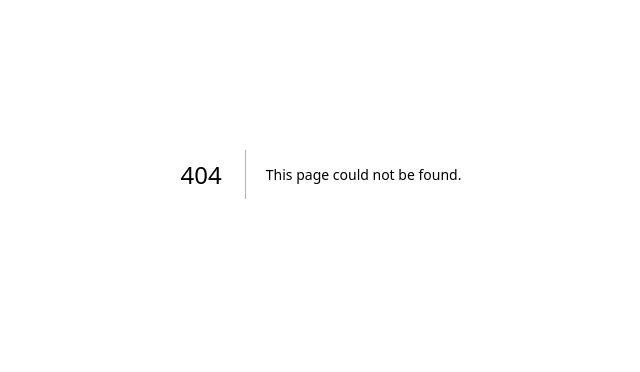
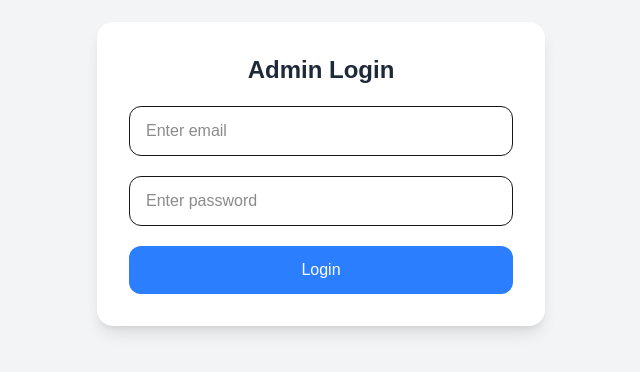
Before and after one commit to MAHIR-DEVES/novasoft-frontend, a Next.js app: page /login in a window 1280 px wide. Before the commit this address had no page. Shown: the part 226-598 px from the top of the page, without its empty margins (319-959 px from the left). Built offline with nearby package versions, Linux system fonts and the light colour scheme.

Commit message:
first commit

```diff
--- /dev/null
+++ b/src/app/(admin)/admin/page.tsx
@@ -0,0 +1,7 @@
+import React from 'react';
+
+const page = () => {
+  return <div>page</div>;
+};
+
+export default page;
--- /dev/null
+++ b/src/app/(admin)/layout.tsx
@@ -0,0 +1,59 @@
+/* eslint-disable @typescript-eslint/no-unused-vars */
+'use client';
+
+import { useEffect, useState } from 'react';
+import { useRouter } from 'next/navigation';
+import Sidebar from '@/components/admin/Sidebar';
+
+export default function AdminLayout({
+  children,
+}: {
+  children: React.ReactNode;
+}) {
+  const router = useRouter();
+  const [loading, setLoading] = useState(true);
+
+  useEffect(() => {
+    const user = localStorage.getItem('admin');
+
+    if (!user) {
+      router.replace('/login');
+      return;
+    }
+
+    try {
+      const parsedUser = JSON.parse(user);
+
+      // check login status
+      if (!parsedUser?.loggedIn) {
+        router.replace('/login');
+        return;
+      }
+
+      // optional role check
+      if (parsedUser?.role && parsedUser.role !== 'admin') {
+        router.replace('/login');
+        return;
+      }
+    } catch (error) {
+      router.replace('/login');
+    } finally {
+      setLoading(false);
+    }
+  }, [router]);
+
+  if (loading) {
+    return (
+      <div className="flex items-center justify-center min-h-screen">
+        <p className="text-gray-500">Checking authentication...</p>
+      </div>
+    );
+  }
+
+  return (
+    <div className="flex min-h-screen">
+      <Sidebar />
+      <div className="flex-1 p-4">{children}</div>
+    </div>
+  );
+}
--- /dev/null
+++ b/src/app/(main)/layout.tsx
@@ -0,0 +1,16 @@
+// src/app/(main)/layout.tsx
+
+import Navbar from '@/components/comon/Navbar';
+
+export default function MainLayout({
+  children,
+}: {
+  children: React.ReactNode;
+}) {
+  return (
+    <>
+      <Navbar />
+      <main>{children}</main>
+    </>
+  );
+}
--- /dev/null
+++ b/src/app/(main)/page.tsx
@@ -0,0 +1,7 @@
+import React from 'react';
+
+const page = () => {
+  return <div>page</div>;
+};
+
+export default page;
--- /dev/null
+++ b/src/app/login/page.tsx
@@ -0,0 +1,82 @@
+'use client';
+
+import { useState } from 'react';
+import { useRouter } from 'next/navigation';
+
+export default function LoginPage() {
+  const router = useRouter();
+
+  const [email, setEmail] = useState('');
+  const [password, setPassword] = useState('');
+  const [error, setError] = useState('');
+  const [loading, setLoading] = useState(false);
+
+  const handleLogin = async (e: React.FormEvent<HTMLFormElement>) => {
+    e.preventDefault();
+    setError('');
+    setLoading(true);
+
+    try {
+      const adminEmail = process.env.NEXT_PUBLIC_ADMIN_EMAIL;
+      const adminPassword = process.env.NEXT_PUBLIC_ADMIN_PASSWORD;
+
+      if (email === adminEmail && password === adminPassword) {
+        localStorage.setItem(
+          'admin',
+          JSON.stringify({
+            loggedIn: true,
+            email,
+            time: new Date().toISOString(),
+          }),
+        );
+
+        router.push('/admin');
+      } else {
+        setError('Invalid email or password');
+      }
+    } catch (err) {
+      setError('Something went wrong');
+    } finally {
+      setLoading(false);
+    }
+  };
+
+  return (
+    <div className="min-h-screen flex items-center justify-center bg-gray-100 px-4">
+      <form
+        onSubmit={handleLogin}
+        className="w-full max-w-md bg-white p-8 rounded-2xl shadow-lg space-y-5"
+      >
+        <h1 className="text-2xl font-bold text-center text-gray-800">
+          Admin Login
+        </h1>
+
+        <input
+          type="email"
+          placeholder="Enter email"
+          className="w-full px-4 py-3 border rounded-xl outline-none focus:ring-2 focus:ring-blue-400"
+          value={email}
+          onChange={e => setEmail(e.target.value)}
+        />
+
+        <input
+          type="password"
+          placeholder="Enter password"
+          className="w-full px-4 py-3 border rounded-xl outline-none focus:ring-2 focus:ring-blue-400"
+          value={password}
+          onChange={e => setPassword(e.target.value)}
+        />
+
+        {error && <p className="text-red-500 text-sm text-center">{error}</p>}
+
+        <button
+          type="submit"
+          disabled={loading}
+          className="w-full bg-blue-500 hover:bg-blue-600 text-white py-3 rounded-xl transition"
+        >
+          {loading ? 'Logging in...' : 'Login'}
+        </button>
+      </form>
+    </div>
+  );
+}
--- a/src/app/page.tsx
+++ /dev/null
@@ -1,65 +0,0 @@
-import Image from "next/image";
-
-export default function Home() {
-  return (
-    <div className="flex flex-col flex-1 items-center justify-center bg-zinc-50 font-sans dark:bg-black">
-      <main className="flex flex-1 w-full max-w-3xl flex-col items-center justify-between py-32 px-16 bg-white dark:bg-black sm:items-start">
-        <Image
-          className="dark:invert"
-          src="/next.svg"
-          alt="Next.js logo"
-          width={100}
-          height={20}
-          priority
-        />
-        <div className="flex flex-col items-center gap-6 text-center sm:items-start sm:text-left">
-          <h1 className="max-w-xs text-3xl font-semibold leading-10 tracking-tight text-black dark:text-zinc-50">
-            To get started, edit the page.tsx file.
-          </h1>
-          <p className="max-w-md text-lg leading-8 text-zinc-600 dark:text-zinc-400">
-            Looking for a starting point or more instructions? Head over to{" "}
-            <a
-              href="https://vercel.com/templates?framework=next.js&utm_source=create-next-app&utm_medium=appdir-template-tw&utm_campaign=create-next-app"
-              className="font-medium text-zinc-950 dark:text-zinc-50"
-            >
-              Templates
-            </a>{" "}
-            or the{" "}
-            <a
-              href="https://nextjs.org/learn?utm_source=create-next-app&utm_medium=appdir-template-tw&utm_campaign=create-next-app"
-              className="font-medium text-zinc-950 dark:text-zinc-50"
-            >
-              Learning
-            </a>{" "}
-            center.
-          </p>
-        </div>
-        <div className="flex flex-col gap-4 text-base font-medium sm:flex-row">
-          <a
-            className="flex h-12 w-full items-center justify-center gap-2 rounded-full bg-foreground px-5 text-background transition-colors hover:bg-[#383838] dark:hover:bg-[#ccc] md:w-[158px]"
-            href="https://vercel.com/new?utm_source=create-next-app&utm_medium=appdir-template-tw&utm_campaign=create-next-app"
-            target="_blank"
-            rel="noopener noreferrer"
-          >
-            <Image
-              className="dark:invert"
-              src="/vercel.svg"
-              alt="Vercel logomark"
-              width={16}
-              height={16}
-            />
-            Deploy Now
-          </a>
-          <a
-            className="flex h-12 w-full items-center justify-center rounded-full border border-solid border-black/[.08] px-5 transition-colors hover:border-transparent hover:bg-black/[.04] dark:border-white/[.145] dark:hover:bg-[#1a1a1a] md:w-[158px]"
-            href="https://nextjs.org/docs?utm_source=create-next-app&utm_medium=appdir-template-tw&utm_campaign=create-next-app"
-            target="_blank"
-            rel="noopener noreferrer"
-          >
-            Documentation
-          </a>
-        </div>
-      </main>
-    </div>
-  );
-}
--- /dev/null
+++ b/src/components/admin/Sidebar.tsx
@@ -0,0 +1,15 @@
+import Link from 'next/link';
+
+export default function Sidebar() {
+  return (
+    <div className="w-60 h-screen bg-gray-900 text-white p-4">
+      <h1 className="text-xl mb-5">Admin Panel</h1>
+
+      <Link href="/admin">Dashboard</Link>
+      <br />
+      <Link href="/admin/users">Users</Link>
+      <br />
+      <Link href="/admin/settings">Settings</Link>
+    </div>
+  );
+}
--- /dev/null
+++ b/src/components/comon/Footer.tsx
@@ -0,0 +1,7 @@
+import React from 'react';
+
+const Footer = () => {
+  return <div>Footer</div>;
+};
+
+export default Footer;
--- /dev/null
+++ b/src/components/comon/Navbar.tsx
@@ -0,0 +1,7 @@
+import React from 'react';
+
+const Navbar = () => {
+  return <div>Navbar</div>;
+};
+
+export default Navbar;
```
Also changed, not shown: src/app/(main)/about/page.tsx (added), src/components/admin/AdminHeader.tsx (added), 2 other files (tests, documents, lock files or other folders).
